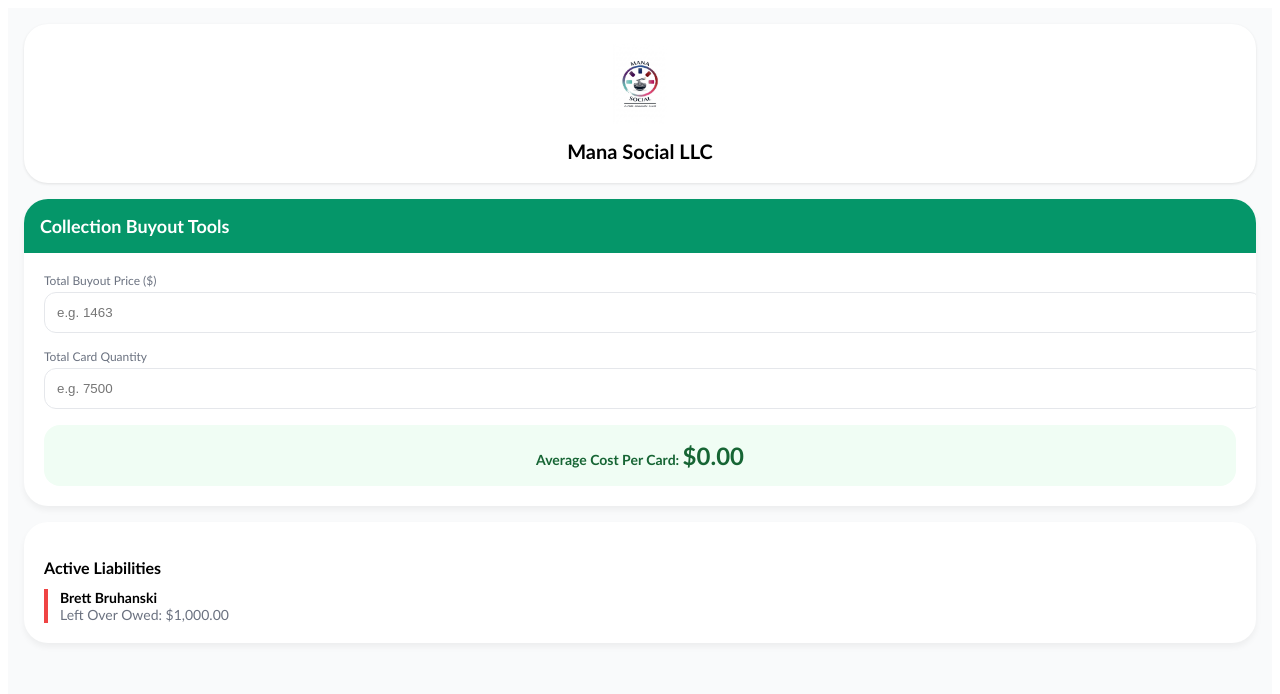
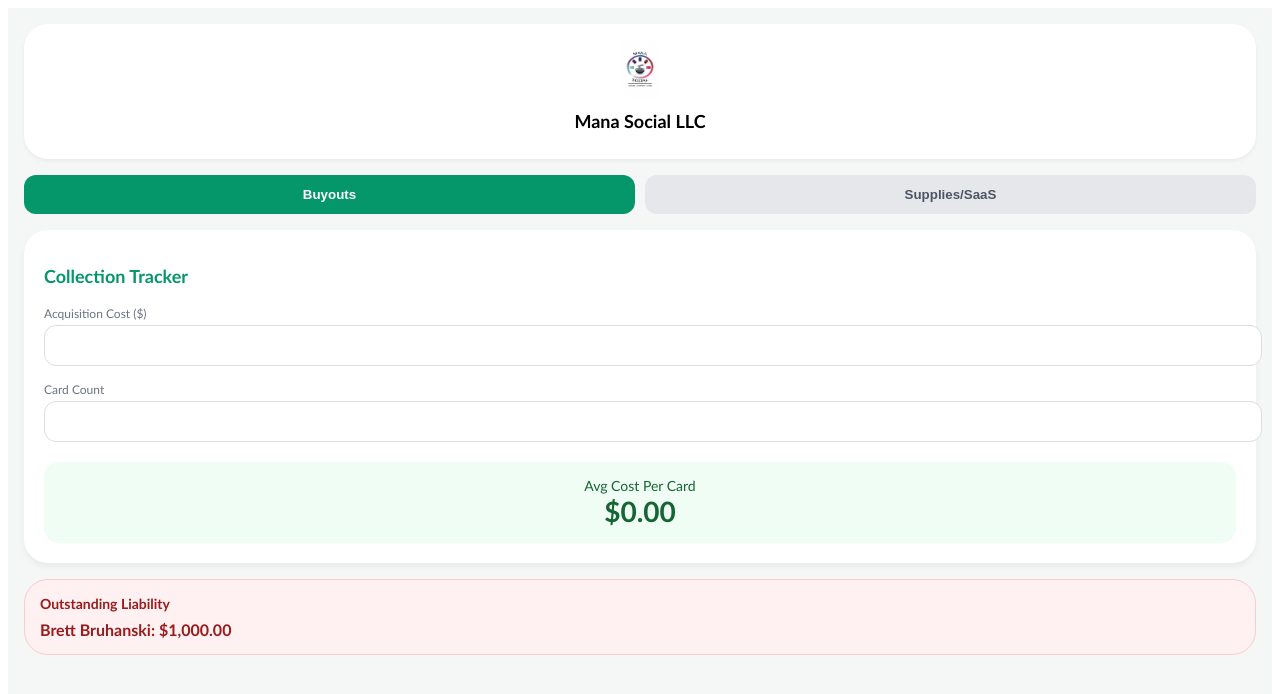
Before and after one commit to CameraPho/Mana-Social-App, a Next.js app: page / in a window 1280 px wide. Shown: the top 694 px of the page. Built offline with nearby package versions, Linux system fonts and the light colour scheme.

Commit message:
Update page.tsx

```diff
--- a/app/page.tsx
+++ b/app/page.tsx
@@ -2,68 +2,76 @@
 import React, { useState } from 'react'
 
 export default function Dashboard() {
-  // Simple state for a quick buyout calculation
+  const [activeTab, setActiveTab] = useState('buyouts');
   const [cost, setCost] = useState(0);
   const [qty, setQty] = useState(0);
+
   const avgCost = qty > 0 ? (cost / qty).toFixed(2) : "0.00";
 
   return (
     <div style={{
       fontFamily: 'Calibri, Candara, Segoe, "Segoe UI", Optima, Arial, sans-serif',
-      backgroundColor: '#f9fafb',
-      minHeight: '100vh',
-      padding: '16px'
+      backgroundColor: '#f4f7f6', minHeight: '100vh', padding: '16px'
     }}>
 
-      {/* Branded Header */}
-      <div style={{ backgroundColor: 'white', borderRadius: '24px', padding: '20px', marginBottom: '16px', textAlign: 'center', boxShadow: '0 1px 3px rgba(0,0,0,0.1)' }}>
-        <img src="/logo.png" alt="Logo" style={{ width: '80px', height: '80px', objectFit: 'contain', margin: '0 auto 12px' }} />
-        <h1 style={{ fontSize: '20px', fontWeight: 'bold', margin: '0' }}>Mana Social LLC</h1>
+      {/* Header */}
+      <div style={{ backgroundColor: 'white', borderRadius: '24px', padding: '15px', marginBottom: '16px', textAlign: 'center', boxShadow: '0 2px 4px rgba(0,0,0,0.05)' }}>
+        <img src="/logo.png" alt="Logo" style={{ width: '60px', height: '60px', objectFit: 'contain', margin: '0 auto' }} />
+        <h1 style={{ fontSize: '18px', fontWeight: 'bold', marginTop: '8px' }}>Mana Social LLC</h1>
       </div>
 
-      {/* Collection Buyout Tracker */}
-      <div style={{ backgroundColor: 'white', borderRadius: '24px', overflow: 'hidden', boxShadow: '0 4px 6px rgba(0,0,0,0.05)', marginBottom: '16px' }}>
-        <div style={{ backgroundColor: '#059669', padding: '16px' }}>
-          <h2 style={{ color: 'white', fontWeight: '600', fontSize: '18px', margin: '0' }}>Collection Buyout Tools</h2>
-        </div>
+      {/* Navigation Toggles */}
+      <div style={{ display: 'flex', gap: '10px', marginBottom: '16px' }}>
+        <button
+          onClick={() => setActiveTab('buyouts')}
+          style={{ flex: 1, padding: '12px', borderRadius: '12px', border: 'none', fontWeight: 'bold', backgroundColor: activeTab === 'buyouts' ? '#059669' : '#e5e7eb', color: activeTab === 'buyouts' ? 'white' : '#4b5563' }}>
+          Buyouts
+        </button>
+        <button
+          onClick={() => setActiveTab('expenses')}
+          style={{ flex: 1, padding: '12px', borderRadius: '12px', border: 'none', fontWeight: 'bold', backgroundColor: activeTab === 'expenses' ? '#2563eb' : '#e5e7eb', color: activeTab === 'expenses' ? 'white' : '#4b5563' }}>
+          Supplies/SaaS
+        </button>
+      </div>
 
-        <div style={{ padding: '20px' }}>
-          <div style={{ marginBottom: '16px' }}>
-            <label style={{ fontSize: '12px', color: '#6b7280', display: 'block', marginBottom: '4px' }}>Total Buyout Price ($)</label>
-            <input
-              type="number"
-              onChange={(e) => setCost(Number(e.target.value))}
-              style={{ width: '100%', padding: '12px', borderRadius: '12px', border: '1px solid #e5e7eb' }}
-              placeholder="e.g. 1463"
-            />
+      {activeTab === 'buyouts' ? (
+        <div style={{ backgroundColor: 'white', borderRadius: '24px', padding: '20px', boxShadow: '0 4px 6px rgba(0,0,0,0.05)' }}>
+          <h2 style={{ fontSize: '18px', fontWeight: 'bold', color: '#059669', marginBottom: '15px' }}>Collection Tracker</h2>
+          <div style={{ marginBottom: '12px' }}>
+            <label style={{ fontSize: '12px', color: '#6b7280' }}>Acquisition Cost ($)</label>
+            <input type="number" onChange={(e) => setCost(Number(e.target.value))} style={{ width: '100%', padding: '12px', borderRadius: '12px', border: '1px solid #ddd', marginTop: '4px' }} />
           </div>
-
-          <div style={{ marginBottom: '16px' }}>
-            <label style={{ fontSize: '12px', color: '#6b7280', display: 'block', marginBottom: '4px' }}>Total Card Quantity</label>
-            <input
-              type="number"
-              onChange={(e) => setQty(Number(e.target.value))}
-              style={{ width: '100%', padding: '12px', borderRadius: '12px', border: '1px solid #e5e7eb' }}
-              placeholder="e.g. 7500"
-            />
+          <div style={{ marginBottom: '20px' }}>
+            <label style={{ fontSize: '12px', color: '#6b7280' }}>Card Count</label>
+            <input type="number" onChange={(e) => setQty(Number(e.target.value))} style={{ width: '100%', padding: '12px', borderRadius: '12px', border: '1px solid #ddd', marginTop: '4px' }} />
           </div>
-
-          <div style={{ backgroundColor: '#f0fdf4', borderRadius: '16px', padding: '16px', textAlign: 'center' }}>
-            <span style={{ color: '#166534', fontSize: '14px', fontWeight: '600' }}>Average Cost Per Card: </span>
-            <span style={{ color: '#166534', fontSize: '24px', fontWeight: 'bold' }}>${avgCost}</span>
+          <div style={{ backgroundColor: '#f0fdf4', padding: '15px', borderRadius: '15px', textAlign: 'center' }}>
+            <p style={{ margin: 0, fontSize: '14px', color: '#166534' }}>Avg Cost Per Card</p>
+            <p style={{ margin: 0, fontSize: '28px', fontWeight: 'bold', color: '#166534' }}>${avgCost}</p>
           </div>
         </div>
+      ) : (
+        <div style={{ backgroundColor: 'white', borderRadius: '24px', padding: '20px', boxShadow: '0 4px 6px rgba(0,0,0,0.05)' }}>
+          <h2 style={{ fontSize: '18px', fontWeight: 'bold', color: '#2563eb', marginBottom: '15px' }}>Business Expenses</h2>
+          <div style={{ display: 'flex', flexDirection: 'column', gap: '12px' }}>
+            {/* Example of items from your Financial file */}
+            <div style={{ padding: '12px', borderBottom: '1px solid #eee' }}>
+              <p style={{ margin: 0, fontWeight: 'bold' }}>TCG Automate / SortSwift</p>
+              <p style={{ margin: 0, fontSize: '12px', color: '#6b7280' }}>Monthly SaaS Subscription</p>
+            </div>
+            <div style={{ padding: '12px', borderBottom: '1px solid #eee' }}>
+              <p style={{ margin: 0, fontWeight: 'bold' }}>BCW Supplies</p>
+              <p style={{ margin: 0, fontSize: '12px', color: '#6b7280' }}>Toploaders / Team Bags</p>
+            </div>
+          </div>
+        </div>
+      )}
+
+      {/* Liability Watch */}
+      <div style={{ marginTop: '16px', backgroundColor: '#fff1f2', padding: '15px', borderRadius: '24px', border: '1px solid #fecaca' }}>
+        <h3 style={{ fontSize: '14px', color: '#991b1b', margin: '0 0 8px 0' }}>Outstanding Liability</h3>
+        <p style={{ margin: 0, fontSize: '16px', fontWeight: 'bold', color: '#991b1b' }}>Brett Bruhanski: $1,000.00</p>
       </div>
-
-      {/* Active Payment Plans (Based on Spreadsheet) */}
-      <div style={{ backgroundColor: 'white', borderRadius: '24px', padding: '20px', boxShadow: '0 4px 6px rgba(0,0,0,0.05)' }}>
-        <h3 style={{ fontSize: '16px', fontWeight: 'bold', marginBottom: '12px' }}>Active Liabilities</h3>
-        <div style={{ fontSize: '14px', borderLeft: '4px solid #ef4444', paddingLeft: '12px' }}>
-          <p style={{ margin: '0', fontWeight: 'bold' }}>Brett Bruhanski</p>
-          <p style={{ margin: '0', color: '#6b7280' }}>Left Over Owed: $1,000.00</p>
-        </div>
-      </div>
-
     </div>
   )
 }
```
